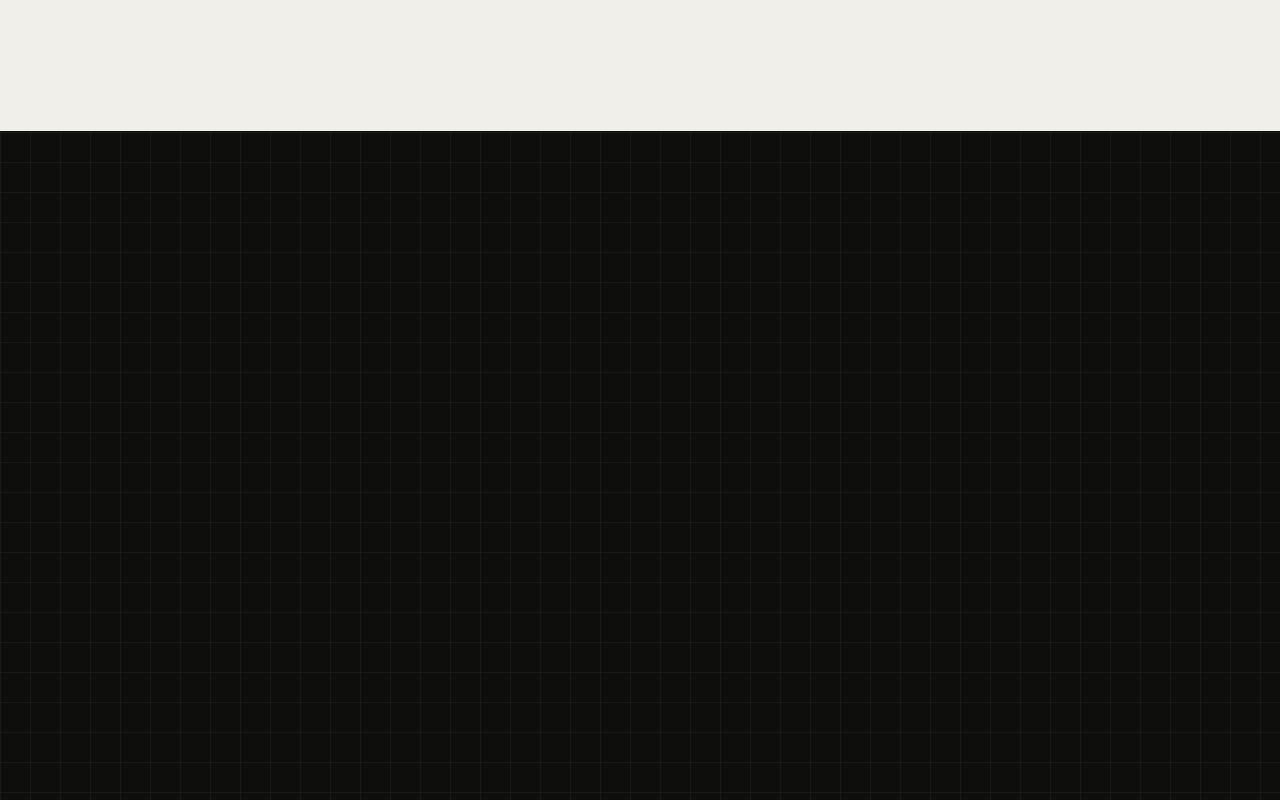
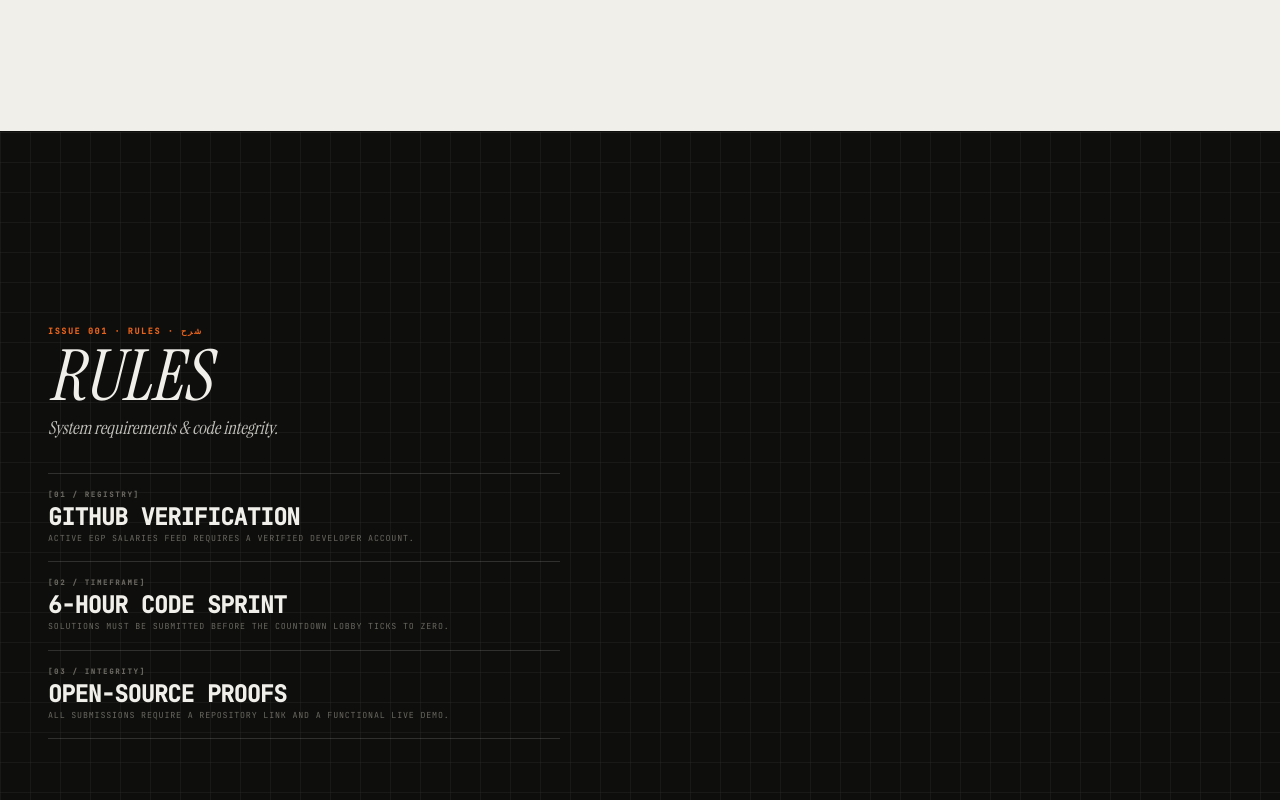
Before and after one commit to karim549549/GlassDoor, a Next.js app: page / in a window 1280 px wide. Shown: the part 3340-4140 px from the top of the page. Built offline with nearby package versions, Linux system fonts and the light colour scheme; no server answers.

Commit message:
feat: re-introduce static Rules column cells in Section 3 layout without any animations

```diff
--- a/components/home/HeroAndArenas.tsx
+++ b/components/home/HeroAndArenas.tsx
@@ -17,7 +17,7 @@ export function HeroAndArenas() {
       <ArenasSection ref={arenasRef} containerRef={containerRef} />
 
       {/* Third Section - Starts dark (matching Section 2) and morphs to light cream (matching Section 1) */}
-      <div className="pink-section-container h-screen min-h-screen bg-[#0E0E0D] text-[#F1EFE9] w-full border-t border-[#0E0E0D]/10 relative flex items-center justify-between px-6 md:px-12 z-10 transition-colors duration-300 overflow-visible">
+      <div className="pink-section-container h-screen min-h-screen bg-[#0E0E0D] text-[#F1EFE9] w-full border-t border-[#0E0E0D]/10 relative flex items-center z-10 transition-colors duration-300 overflow-visible">
         {/* Editorial Blueprint Grid Backdrop Overlay */}
         <div className="absolute inset-0 opacity-[0.18] pointer-events-none z-0">
           <svg width="100%" height="100%" xmlns="http://www.w3.org/2000/svg">
@@ -28,6 +28,75 @@ export function HeroAndArenas() {
             </defs>
             <rect width="100%" height="100%" fill="url(#section3-grid)" />
           </svg>
+        </div>
+
+        {/* Column Layout Container */}
+        <div className="max-w-7xl mx-auto w-full h-full flex flex-col md:flex-row items-center justify-between px-6 md:px-12 relative z-10 pointer-events-none">
+
+          {/* Left Column: Asymmetrical Editorial Arena Rules (Static, rendered without animations) */}
+          <div className="arena-rules-block w-full md:w-1/2 flex flex-col justify-center text-left pointer-events-auto pr-0 md:pr-16 max-w-xl">
+            {/* Header issue text */}
+            <div className="font-mono text-[0.52rem] uppercase tracking-[0.2em] text-orange mb-2 font-bold">
+              Issue 001 · Rules · شرح
+            </div>
+
+            {/* Giant Display Title */}
+            <h3 className="font-display italic text-[clamp(2.5rem,5.5vw,5rem)] leading-[0.9] uppercase font-normal mb-2">
+              Rules
+            </h3>
+
+            <p className="font-display italic text-[clamp(0.9rem,1.4vw,1.3rem)] leading-snug mb-8 opacity-80">
+              System requirements &amp; code integrity.
+            </p>
+
+            {/* Brutalist Grid Cells Stack */}
+            <div className="space-y-0 border-b border-current/15">
+
+              {/* Rule Cell 1 */}
+              <div className="border-t border-current/15 py-4 space-y-1">
+                <span className="font-mono text-[0.45rem] text-muted-foreground uppercase tracking-[0.25em] font-bold block">
+                  [01 / REGISTRY]
+                </span>
+                <div className="font-mono text-[clamp(1.1rem,1.8vw,1.6rem)] font-bold uppercase tracking-tight leading-none">
+                  GITHUB VERIFICATION
+                </div>
+                <p className="font-mono text-[0.52rem] text-muted-foreground uppercase tracking-widest leading-relaxed">
+                  Active EGP salaries feed requires a verified developer account.
+                </p>
+              </div>
+
+              {/* Rule Cell 2 */}
+              <div className="border-t border-current/15 py-4 space-y-1">
+                <span className="font-mono text-[0.45rem] text-muted-foreground uppercase tracking-[0.25em] font-bold block">
+                  [02 / TIMEFRAME]
+                </span>
+                <div className="font-mono text-[clamp(1.1rem,1.8vw,1.6rem)] font-bold uppercase tracking-tight leading-none">
+                  6-HOUR CODE SPRINT
+                </div>
+                <p className="font-mono text-[0.52rem] text-muted-foreground uppercase tracking-widest leading-relaxed">
+                  Solutions must be submitted before the countdown lobby ticks to zero.
+                </p>
+              </div>
+
+              {/* Rule Cell 3 */}
+              <div className="border-t border-current/15 py-4 space-y-1">
+                <span className="font-mono text-[0.45rem] text-muted-foreground uppercase tracking-[0.25em] font-bold block">
+                  [03 / INTEGRITY]
+                </span>
+                <div className="font-mono text-[clamp(1.1rem,1.8vw,1.6rem)] font-bold uppercase tracking-tight leading-none">
+                  OPEN-SOURCE PROOFS
+                </div>
+                <p className="font-mono text-[0.52rem] text-muted-foreground uppercase tracking-widest leading-relaxed">
+                  All submissions require a repository link and a functional live demo.
+                </p>
+              </div>
+
+            </div>
+          </div>
+
+          {/* Right Column Spacer (Provides layout alignment for the absolute stacked cards) */}
+          <div className="w-full md:w-1/2 h-[350px] relative pointer-events-none" />
+
         </div>
       </div>
 
```
